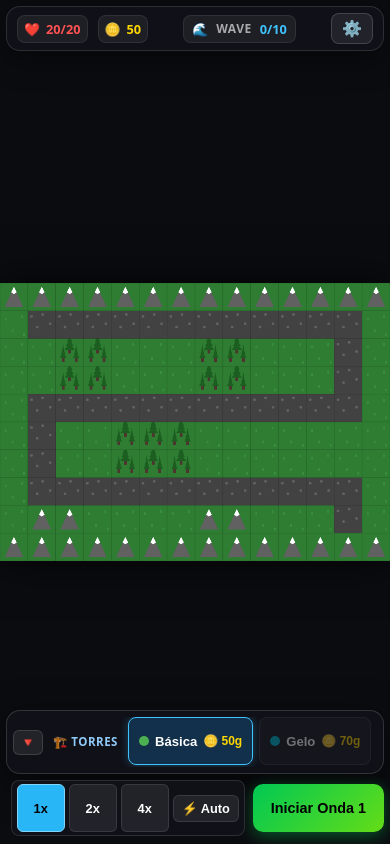
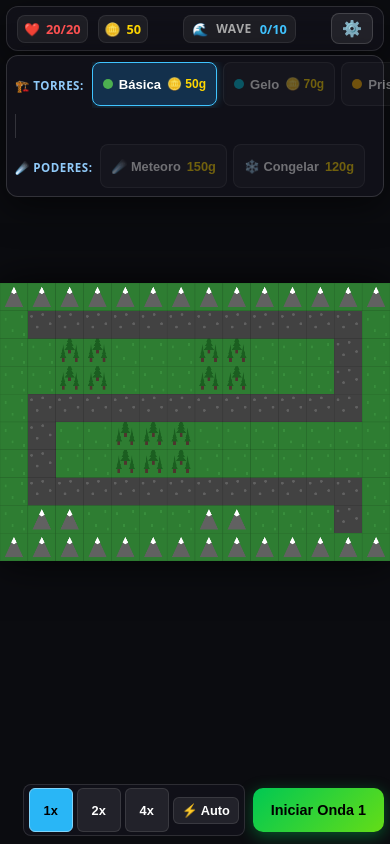
Before and after one commit to elielfranca90/oh-my-td, a website built with Vite: page tower-defense-2d/index.html in a window 390 px wide. Built offline with nearby package versions, Linux system fonts and the light colour scheme; some packages are replaced by stand-ins of ours.

Commit message:
fix(ui): position action toolbar fixed in black area above map grid as requested

```diff
--- a/tower-defense-2d/index.html
+++ b/tower-defense-2d/index.html
@@ -54,8 +54,8 @@
         z-index: 10;
         display: flex;
         flex-direction: column;
-        justify-content: space-between;
-        padding: 12px;
+        justify-content: flex-start;
+        padding: 10px;
         box-sizing: border-box;
       }
 
@@ -63,20 +63,20 @@
         pointer-events: auto;
       }
 
-      /* TOP HUD BAR */
+      /* 1. TOP HUD STATUS BAR */
       .hud-top {
         display: flex;
         align-items: center;
         justify-content: space-between;
         width: 100%;
-        max-width: 1000px;
+        max-width: 840px;
         margin: 0 auto;
-        padding: 8px 16px;
-        background: rgba(18, 18, 26, 0.85);
+        padding: 6px 14px;
+        background: rgba(18, 18, 26, 0.88);
         backdrop-filter: blur(14px);
         -webkit-backdrop-filter: blur(14px);
         border: 1px solid rgba(255, 255, 255, 0.12);
-        border-radius: 14px;
+        border-radius: 12px;
         box-shadow: 0 8px 32px rgba(0, 0, 0, 0.45);
       }
 
@@ -149,71 +149,43 @@
       .hud-btn:active { transform: scale(0.95); }
       .hud-btn.active { background: #e040fb; border-color: #ea80fc; }
 
-      /* BOTTOM HORIZONTAL DOCK (Zero Map Obstruction) */
-      .bottom-dock {
-        position: fixed;
-        left: 16px;
-        bottom: 14px;
-        max-width: calc(100vw - 320px);
-        background: rgba(18, 18, 26, 0.88);
+      /* 2. FIXED RED ZONE ACTION TOOLBAR (Just below top bar, above map) */
+      .action-toolbar {
+        width: 100%;
+        max-width: 840px;
+        margin: 6px auto 0 auto;
+        padding: 6px 14px;
+        background: rgba(18, 18, 26, 0.92);
         backdrop-filter: blur(16px);
         -webkit-backdrop-filter: blur(16px);
         border: 1px solid rgba(255, 255, 255, 0.14);
-        border-radius: 14px;
-        padding: 8px 12px;
+        border-radius: 12px;
         box-shadow: 0 10px 36px rgba(0, 0, 0, 0.55);
-        z-index: 20;
         box-sizing: border-box;
-        transition: padding 200ms ease, width 200ms ease;
       }
 
-      .bottom-dock.collapsed {
-        padding: 4px 8px;
-      }
-
-      .bottom-dock.collapsed .dock-content-wrapper,
-      .bottom-dock.collapsed .inspector-dock-wrapper {
-        display: none !important;
-      }
-
-      .dock-state {
+      .toolbar-state {
         display: flex;
         align-items: center;
-        gap: 10px;
+        justify-content: space-between;
+        gap: 12px;
+        width: 100%;
         transition: opacity 180ms ease, transform 180ms ease;
       }
 
-      .dock-state.hidden {
+      .toolbar-state.hidden {
         display: none !important;
         opacity: 0;
         pointer-events: none;
       }
 
-      .dock-toggle-btn {
-        background: rgba(255, 255, 255, 0.08);
-        border: 1px solid rgba(255, 255, 255, 0.12);
-        border-radius: 6px;
-        color: #ffffff;
-        padding: 4px 6px;
-        font-size: 0.8rem;
-        cursor: pointer;
+      .toolbar-section {
         display: flex;
         align-items: center;
-        justify-content: center;
+        gap: 8px;
       }
 
-      .dock-toggle-btn:hover {
-        background: rgba(255, 255, 255, 0.18);
-      }
-
-      .dock-content-wrapper {
-        display: flex;
-        align-items: center;
-        gap: 10px;
-        overflow-x: auto;
-      }
-
-      .dock-section-label {
+      .toolbar-label {
         font-size: 0.72rem;
         font-weight: 800;
         color: #90caf9;
@@ -221,91 +193,85 @@
         white-space: nowrap;
       }
 
-      .dock-towers-row {
+      .toolbar-items-row {
         display: flex;
         align-items: center;
         gap: 6px;
       }
 
-      .dock-card {
+      .toolbar-card {
         display: flex;
         align-items: center;
         gap: 6px;
         background: rgba(255, 255, 255, 0.06);
         border: 1px solid rgba(255, 255, 255, 0.12);
         border-radius: 8px;
-        padding: 6px 10px;
+        padding: 5px 10px;
         color: #ffffff;
         cursor: pointer;
         white-space: nowrap;
         transition: transform 140ms ease-out, background 140ms ease, border-color 140ms ease;
       }
 
-      .dock-card:hover {
+      .toolbar-card:hover {
         background: rgba(255, 255, 255, 0.14);
         border-color: rgba(255, 255, 255, 0.25);
       }
 
-      .dock-card:active {
+      .toolbar-card:active {
         transform: scale(0.96);
       }
 
-      .dock-card.active {
+      .toolbar-card.active {
         background: rgba(33, 150, 243, 0.24);
         border-color: #40c4ff;
         box-shadow: 0 0 10px rgba(64, 196, 255, 0.3);
       }
 
-      .dock-card:disabled, .dock-card.disabled {
+      .toolbar-card:disabled, .toolbar-card.disabled {
         opacity: 0.4;
         cursor: not-allowed;
         transform: none !important;
       }
 
-      .badge {
+      .dot {
         width: 10px;
         height: 10px;
         border-radius: 50%;
         display: inline-block;
       }
 
-      .badge.basic { background: #4caf50; }
-      .badge.frost { background: #00bcd4; }
-      .badge.solar { background: #ffb300; }
-      .badge.cannon { background: #ff5722; }
-      .badge.artillery { background: #9c27b0; }
+      .dot.basic { background: #4caf50; }
+      .dot.frost { background: #00bcd4; }
+      .dot.solar { background: #ffb300; }
+      .dot.cannon { background: #ff5722; }
+      .dot.artillery { background: #9c27b0; }
 
-      .dock-card .name {
+      .toolbar-card .name {
         font-size: 0.82rem;
         font-weight: 700;
       }
 
-      .dock-card .cost {
+      .toolbar-card .cost {
         font-size: 0.75rem;
         color: #ffd700;
         font-weight: 600;
       }
 
-      .dock-divider {
+      .toolbar-divider {
         width: 1px;
         height: 24px;
         background: rgba(255, 255, 255, 0.15);
       }
 
-      .dock-spells-row {
-        display: flex;
-        align-items: center;
-        gap: 6px;
-      }
-
-      .dock-spell-chip {
+      .toolbar-chip {
         display: flex;
         align-items: center;
         gap: 6px;
         background: rgba(255, 255, 255, 0.06);
         border: 1px solid rgba(255, 255, 255, 0.12);
         border-radius: 8px;
-        padding: 6px 10px;
+        padding: 5px 10px;
         color: #ffffff;
         font-size: 0.8rem;
         font-weight: 700;
@@ -314,61 +280,61 @@
         transition: transform 140ms ease-out, background 140ms ease;
       }
 
-      .dock-spell-chip:hover {
+      .toolbar-chip:hover {
         background: rgba(255, 255, 255, 0.14);
       }
 
-      .dock-spell-chip:active {
+      .toolbar-chip:active {
         transform: scale(0.96);
       }
 
-      .dock-spell-chip.active {
+      .toolbar-chip.active {
         background: rgba(224, 64, 251, 0.25);
         border-color: #e040fb;
         box-shadow: 0 0 10px rgba(224, 64, 251, 0.4);
       }
 
-      .dock-spell-chip:disabled {
+      .toolbar-chip:disabled {
         opacity: 0.4;
         cursor: not-allowed;
       }
 
-      .dock-spell-chip .cost { color: #ffd700; }
-      .dock-spell-chip .cd { color: #ff5252; }
+      .toolbar-chip .cost { color: #ffd700; }
+      .toolbar-chip .cd { color: #ff5252; }
 
-      /* INSPECTOR INLINE LAYOUT */
-      .inspector-dock-wrapper {
+      /* INSPECTOR TOOLBAR ROW */
+      .inspector-toolbar-row {
         display: flex;
         align-items: center;
-        gap: 14px;
+        justify-content: space-between;
         width: 100%;
       }
 
-      .inspector-info-header {
+      .inspector-info-group {
         display: flex;
         align-items: center;
-        gap: 10px;
-        font-size: 0.85rem;
+        gap: 12px;
+        font-size: 0.88rem;
       }
 
       .stats-summary-inline {
         display: flex;
         align-items: center;
-        gap: 8px;
+        gap: 10px;
         color: #b0bec5;
-        font-size: 0.8rem;
+        font-size: 0.82rem;
         background: rgba(0, 0, 0, 0.25);
-        padding: 4px 8px;
+        padding: 4px 10px;
         border-radius: 6px;
       }
 
-      .inspector-dock-actions {
+      .inspector-toolbar-actions {
         display: flex;
         align-items: center;
-        gap: 6px;
+        gap: 8px;
       }
 
-      /* FLOATING TIME CONTROLS (Bottom Right) */
+      /* 3. FLOATING TIME CONTROLS (Bottom Right) */
       .time-controls {
         position: fixed;
         right: 16px;
@@ -642,22 +608,26 @@
         .hud-stat-badge { padding: 4px 6px; font-size: 0.8rem; }
         .hud-center-wave { padding: 4px 8px; font-size: 0.8rem; }
 
-        .bottom-dock {
-          left: 6px;
-          right: 6px;
-          bottom: 70px;
-          max-width: none;
-          padding: 6px;
+        .action-toolbar {
+          padding: 6px 8px;
+          margin-top: 4px;
         }
 
-        .dock-content-wrapper {
+        .toolbar-state {
+          flex-direction: column;
+          align-items: flex-start;
+          gap: 6px;
+        }
+
+        .toolbar-items-row {
           overflow-x: auto;
+          width: 100%;
           padding-bottom: 2px;
         }
 
-        .dock-card, .btn, .dock-spell-chip, .speed-btn, .start-wave-main-btn {
-          min-height: 48px;
-          min-width: 48px;
+        .toolbar-card, .btn, .toolbar-chip, .speed-btn, .start-wave-main-btn {
+          min-height: 44px;
+          min-width: 44px;
         }
 
         .time-controls {
@@ -667,7 +637,7 @@
           align-items: center;
         }
 
-        .inspector-dock-wrapper {
+        .inspector-toolbar-row {
           flex-direction: column;
           align-items: flex-start;
           gap: 6px;
--- a/tower-defense-2d/src/ui/UIManager.ts
+++ b/tower-defense-2d/src/ui/UIManager.ts
@@ -27,7 +27,6 @@ export class UIManager {
   private currentGold = -1;
   private currentHp = -1;
   private currentWave = -1;
-  private isDockCollapsed = false;
 
   // DOM Overlay Elements
   private overlayEl!: HTMLElement;
@@ -35,7 +34,6 @@ export class UIManager {
   private talentsOverlayEl!: HTMLElement;
   private achievementsOverlayEl!: HTMLElement;
   private changelogOverlayEl!: HTMLElement;
-  private bottomDockEl!: HTMLElement;
   private storeStateEl!: HTMLElement;
   private inspectorStateEl!: HTMLElement;
 
@@ -74,7 +72,7 @@ export class UIManager {
       <!-- UI OVERLAY CONTAINER (Fixed Fullscreen, pointer-events: none) -->
       <div id="ui-wrapper" class="ui-wrapper">
 
-        <!-- TOP HUD STATUS BAR -->
+        <!-- 1. TOP HUD STATUS BAR -->
         <header id="hud-top" class="hud-top pointer-events-auto">
           <div class="hud-left-stats">
             <div class="hud-stat-badge hp" title="Vida da Base">
@@ -101,56 +99,52 @@ export class UIManager {
           </div>
         </header>
 
-        <!-- BOTTOM HORIZONTAL DOCK (Zero Map Obstruction) -->
-        <footer id="bottom-dock" class="bottom-dock pointer-events-auto">
-          <!-- STORE & SPELLS STATE (Horizontal Layout) -->
-          <div id="store-state" class="dock-state active">
-            <button id="dock-collapse-btn" class="dock-toggle-btn" title="Minimizar / Expandir Painel">
-              <span id="dock-toggle-icon">🔻</span>
-            </button>
-
-            <div class="dock-content-wrapper">
-              <div class="dock-section-label">🏗️ TORRES</div>
-
-              <div class="dock-towers-row">
-                <button id="card-basic" class="dock-card active" data-type="BASIC" title="Torre Básica (50g)">
-                  <span class="badge basic"></span>
+        <!-- 2. FIXED RED ZONE ACTION TOOLBAR (Just below top bar, above map) -->
+        <nav id="action-toolbar" class="action-toolbar pointer-events-auto">
+          <!-- STORE STATE -->
+          <div id="store-state" class="toolbar-state active">
+            <div class="toolbar-section">
+              <span class="toolbar-label">🏗️ TORRES:</span>
+              <div class="toolbar-items-row">
+                <button id="card-basic" class="toolbar-card active" data-type="BASIC" title="Torre Básica (50g)">
+                  <span class="dot basic"></span>
                   <span class="name">Básica</span>
                   <span class="cost">🪙 50g</span>
                 </button>
-                <button id="card-frost" class="dock-card" data-type="FROST" title="Torre de Gelo (70g)">
-                  <span class="badge frost"></span>
+                <button id="card-frost" class="toolbar-card" data-type="FROST" title="Torre de Gelo (70g)">
+                  <span class="dot frost"></span>
                   <span class="name">Gelo</span>
                   <span class="cost">🪙 70g</span>
                 </button>
-                <button id="card-solar" class="dock-card" data-type="SOLAR_PRISM" title="Prisma Solar (80g)">
-                  <span class="badge solar"></span>
+                <button id="card-solar" class="toolbar-card" data-type="SOLAR_PRISM" title="Prisma Solar (80g)">
+                  <span class="dot solar"></span>
                   <span class="name">Prisma</span>
                   <span class="cost">🪙 80g</span>
                 </button>
-                <button id="card-cannon" class="dock-card" data-type="CANNON" title="Canhão (90g)">
-                  <span class="badge cannon"></span>
+                <button id="card-cannon" class="toolbar-card" data-type="CANNON" title="Canhão (90g)">
+                  <span class="dot cannon"></span>
                   <span class="name">Canhão</span>
                   <span class="cost">🪙 90g</span>
                 </button>
-                <button id="card-artillery" class="dock-card" data-type="ARTILLERY" title="Artilharia (110g)">
-                  <span class="badge artillery"></span>
+                <button id="card-artillery" class="toolbar-card" data-type="ARTILLERY" title="Artilharia (110g)">
+                  <span class="dot artillery"></span>
                   <span class="name">Artilharia</span>
                   <span class="cost">🪙 110g</span>
                 </button>
               </div>
+            </div>
 
-              <div class="dock-divider"></div>
+            <div class="toolbar-divider"></div>
 
-              <div class="dock-section-label">☄️ PODERES</div>
-
-              <div class="dock-spells-row">
-                <button id="chip-meteor" class="dock-spell-chip" title="Meteoro (150g)">
+            <div class="toolbar-section">
+              <span class="toolbar-label">☄️ PODERES:</span>
+              <div class="toolbar-items-row">
+                <button id="chip-meteor" class="toolbar-chip" title="Invocar Meteoro (150g)">
                   <span>☄️ Meteoro</span>
                   <span id="meteor-chip-cost" class="cost">150g</span>
                   <span id="meteor-chip-cd" class="cd hidden"></span>
                 </button>
-                <button id="chip-freeze" class="dock-spell-chip" title="Congelar (120g)">
+                <button id="chip-freeze" class="toolbar-chip" title="Congelamento Global (120g)">
                   <span>❄️ Congelar</span>
                   <span id="freeze-chip-cost" class="cost">120g</span>
                   <span id="freeze-chip-cd" class="cd hidden"></span>
@@ -159,25 +153,25 @@ export class UIManager {
             </div>
           </div>
 
-          <!-- INSPECTOR STATE (Horizontal Inline Layout) -->
-          <div id="inspector-state" class="dock-state hidden">
-            <div class="inspector-dock-wrapper">
-              <div class="inspector-info-header">
+          <!-- INSPECTOR STATE -->
+          <div id="inspector-state" class="toolbar-state hidden">
+            <div class="inspector-toolbar-row">
+              <div class="inspector-info-group">
                 <strong id="inspector-title">Torre Nível 1</strong>
                 <div id="inspector-stats-summary" class="stats-summary-inline"></div>
               </div>
 
-              <div class="inspector-dock-actions">
+              <div class="inspector-toolbar-actions">
                 <button id="btn-inspect-target" class="btn secondary">🎯 FIRST</button>
                 <button id="btn-inspect-upgrade" class="btn success">⬆️ Upgrade (40g)</button>
                 <button id="btn-inspect-sell" class="btn danger">💰 Vender (35g)</button>
-                <button id="inspector-close-btn" class="btn secondary close-icon-btn" title="Fechar Inspeção">✖</button>
+                <button id="inspector-close-btn" class="close-icon-btn" title="Fechar Inspeção">✖</button>
               </div>
             </div>
           </div>
-        </footer>
+        </nav>
 
-        <!-- FLOATING TIME & WAVE CONTROLS (Bottom Right) -->
+        <!-- 3. FLOATING TIME & WAVE CONTROLS (Bottom Right) -->
         <div id="time-controls" class="time-controls pointer-events-auto">
           <div class="speed-btns-group">
             <button id="btn-speed-1x" class="speed-btn active">1x</button>
@@ -312,11 +306,10 @@ export class UIManager {
                 <div class="changelog-item-header">
                   <span class="badge-tag new">NOVO</span>
                   <strong class="version-tag">v2.0</strong>
-                  <span class="changelog-title">UI 2.0 DOM Overlay & Barra Inferior Retrátil</span>
+                  <span class="changelog-title">UI 2.0 DOM Overlay na Área Superior</span>
                 </div>
                 <ul class="changelog-bullets">
-                  <li><strong>Dock Inferior Horizontal:</strong> Barra de construção e inspeção na parte inferior, deixando 100% do mapa visível.</li>
-                  <li><strong>Minimização Retrátil (🔻/🔺):</strong> Botão para recolher o painel inferior a qualquer momento durante a partida.</li>
+                  <li><strong>Barra de Ações Superior Fixa:</strong> Posicionada na área preta acima do mapa, garantindo 100% de visibilidade e zero sobreposição dos tiles.</li>
                   <li><strong>Desacoplamento Event-Driven:</strong> Pub/Sub (EventBus) garantindo 0 reflows e 0 mutações DOM no Game Loop.</li>
                 </ul>
               </div>
@@ -350,7 +343,6 @@ export class UIManager {
     this.achievementsOverlayEl = document.getElementById('achievements-modal-overlay')!;
     this.changelogOverlayEl = document.getElementById('changelog-modal-overlay')!;
 
-    this.bottomDockEl = document.getElementById('bottom-dock')!;
     this.storeStateEl = document.getElementById('store-state')!;
     this.inspectorStateEl = document.getElementById('inspector-state')!;
 
@@ -376,14 +368,6 @@ export class UIManager {
   }
 
   private setupUIEvents() {
-    // Dock Collapse Toggle
-    document.getElementById('dock-collapse-btn')?.addEventListener('click', () => {
-      this.isDockCollapsed = !this.isDockCollapsed;
-      this.bottomDockEl.classList.toggle('collapsed', this.isDockCollapsed);
-      const icon = document.getElementById('dock-toggle-icon');
-      if (icon) icon.innerText = this.isDockCollapsed ? '🔺' : '🔻';
-    });
-
     // Settings Toggle & Close
     document.getElementById('settings-toggle-btn')?.addEventListener('click', () => {
       this.gameState.isPaused = true;
@@ -493,7 +477,7 @@ export class UIManager {
     }
 
     // Tower Cards
-    const towerCards = document.querySelectorAll<HTMLButtonElement>('.dock-card');
+    const towerCards = document.querySelectorAll<HTMLButtonElement>('.toolbar-card');
     towerCards.forEach((card) => {
       card.addEventListener('click', () => {
         const type = card.getAttribute('data-type') as TowerType;
@@ -612,7 +596,7 @@ export class UIManager {
   }
 
   private onBuildTypeChanged(type: TowerType) {
-    const cards = document.querySelectorAll<HTMLButtonElement>('.dock-card');
+    const cards = document.querySelectorAll<HTMLButtonElement>('.toolbar-card');
     cards.forEach((card) => {
       const cardType = card.getAttribute('data-type');
       card.classList.toggle('active', cardType === type);
@@ -659,7 +643,7 @@ export class UIManager {
   }
 
   private updateTowerAffordability() {
-    const cards = document.querySelectorAll<HTMLButtonElement>('.dock-card');
+    const cards = document.querySelectorAll<HTMLButtonElement>('.toolbar-card');
     cards.forEach((card) => {
       const type = card.getAttribute('data-type') as TowerType;
       if (type) {
```
